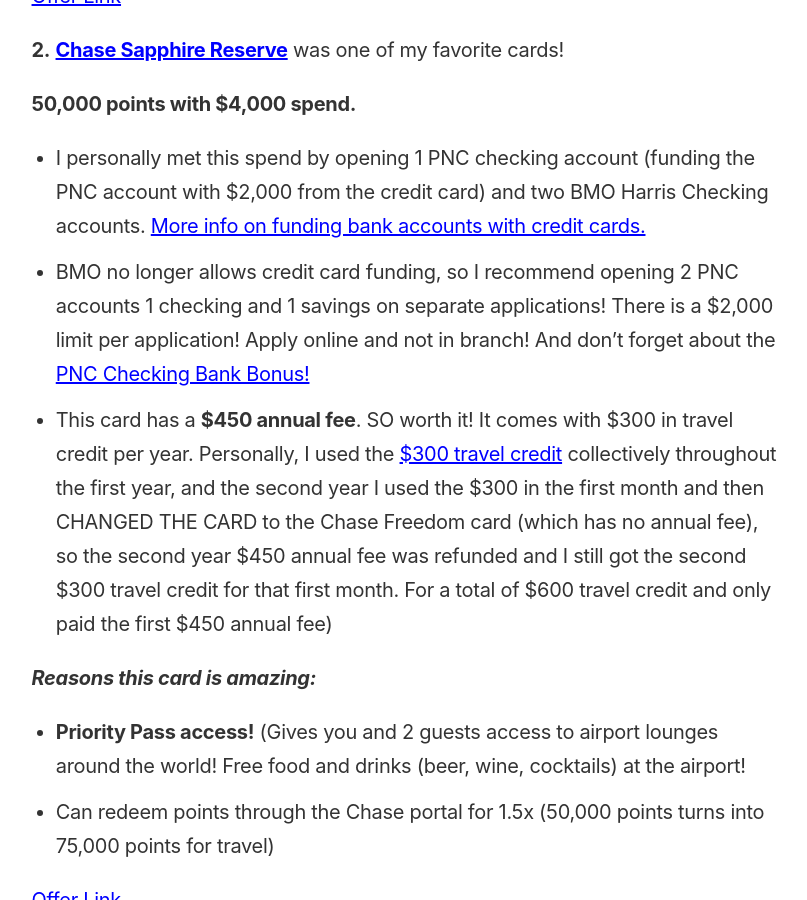
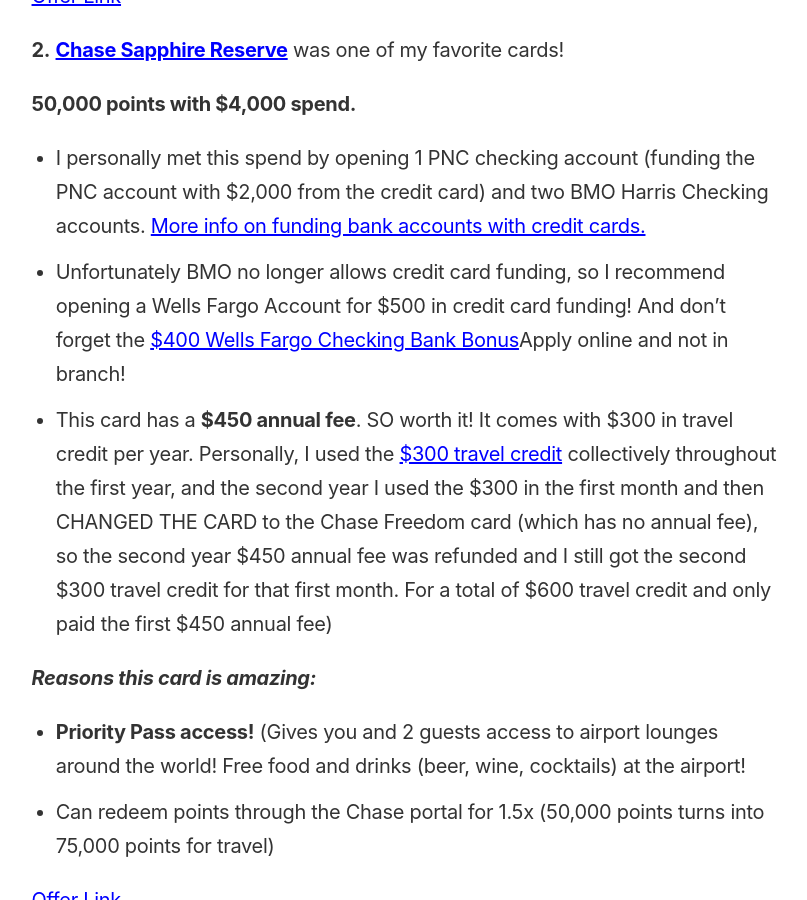
Before and after one commit to ohiosveryown/atldeals, a Jekyll site: the page built from _posts/2019-02-21-milan-slash-florence-slash-rome.markdown, in a window 1280 px wide and 900 px high, scrolled down 1734 px. Shown: the whole window, without its empty margins (233-1040 px from the left). Built offline with Jekyll 4.4.1, drawn with Linux system fonts in a browser that asks for light colours.

Commit message:
Updated Milan Slash Florence Slash Rome

```diff
--- a/_posts/2019-02-21-milan-slash-florence-slash-rome.markdown
+++ b/_posts/2019-02-21-milan-slash-florence-slash-rome.markdown
@@ -36,7 +36,7 @@
 
 * I personally met this spend by opening 1 PNC checking account (funding the PNC account with $2,000 from the credit card) and two BMO Harris Checking accounts. [More info on funding bank accounts with credit cards.](https://www.doctorofcredit.com/does-funding-a-bank-account-with-a-credit-card-count-as-a-purchase-or-cash-advance/)
 
-* BMO no longer allows credit card funding, so I recommend opening 2 PNC accounts 1 checking and 1 savings on separate applications! There is a $2,000 limit per application! Apply online and not in branch! And don’t forget about the [PNC Checking Bank Bonus!](https://atl.deals/new/bank-bonus/2018/10/23/post-three.html)
+* Unfortunately BMO no longer allows credit card funding, so I recommend opening a Wells Fargo Account for $500 in credit card funding! And don’t forget the [$400 Wells Fargo Checking Bank Bonus](http://atl.deals/wells)Apply online and not in branch!
 
 * This card has a **$450 annual fee**. SO worth it! It comes with $300 in travel credit per year. Personally, I used the [$300 travel credit](https://www.doctorofcredit.com/300-chase-sapphire-reserve-travel-credit-work-triggers/) collectively throughout the first year, and the second year I used the $300 in the first month and then CHANGED THE CARD to the Chase Freedom card (which has no annual fee), so the second year $450 annual fee was refunded and I still got the second $300 travel credit for that first month. For a total of $600 travel credit and only paid the first $450 annual fee)
 
```
